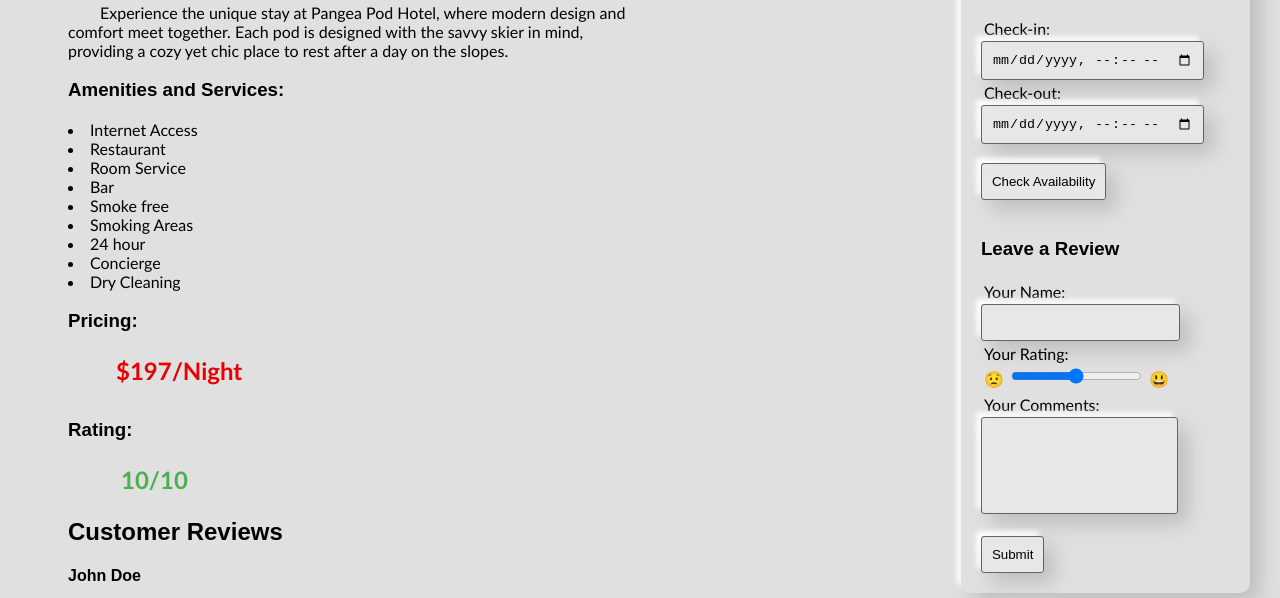
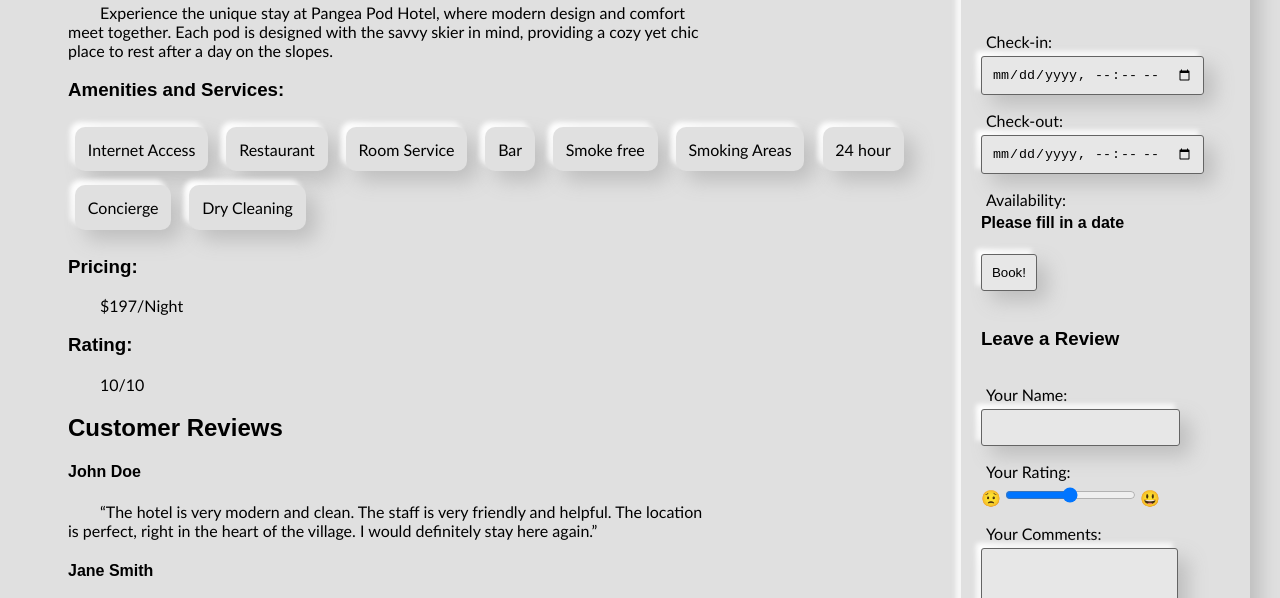
Before and after one commit to jcvancity2022/P02_Company, a plain HTML site: page product_details.html in a window 1280 px wide. Shown: the part 663-1261 px from the top of the page. Drawn offline with Linux system fonts and the light colour scheme; a web font is replaced by a local one.

Commit message:
css and html edits

```diff
--- a/css/main.css
+++ b/css/main.css
@@ -158,7 +158,8 @@ a > img:active {
 
 label {
 	display: inline-block;
-	margin: 3px;
+	margin: 5px;
+	margin-top: 1em;
 }
 
 .crisis_card {
@@ -226,53 +227,6 @@ code {
 	padding-bottom: 10%;
 }
 
-.hotel-pool, .hotel-hot-tub, .hotel-amenity {
-  display: inline-block;
-  margin-right: 1rem;
-  /* Add icons or background images for pool and hot tub */
+.remove_margin_top {
+	margin-top: 0;
 }
-
-.hotel-pricing {
-  display: inline-block;
-
-  margin-right: 8rem;
-  margin-bottom: 1rem;
-}
-
-.hotel-pricing {
-  display: inline-block;
-
-  margin-right: 8rem;
-  margin-bottom: 1rem;
-}
-
-.hotel-price {
-  font-size: 1.5rem;
-  font-weight: bold;
-  margin-bottom: 0;
-  color: #e90000; /* Price colour */
-}
-
-.hotel-per-night {
-  font-size: 0.9rem;
-  color: #666;
-  margin-left: 5px;
-}
-
-.hotel-rating {
-  display: inline;
-  align-items: center;
-}
-
-.hotel-score {
-  font-size: 1.3rem;
-  font-weight: bold;
-  color: #4caf50; /* Score colour */
-  margin-right: 5px;
-}
-.hotel-rating-number {
-  font-size: 1.5rem;
-  font-weight: bold;
-  color: #4caf50; /* Score colour */
-  margin-left: 5px;
-}
--- a/css/product_details.css
+++ b/css/product_details.css
@@ -1,6 +1,3 @@
-#background_img {
-    width: 100%;
-}
 
 #desc_checkout {
 	display: flex;
@@ -9,10 +6,6 @@
 	margin-left: 3rem;
 
 	overflow: visible;
-}
-
-#desc, #checkout {
-	max-width: 50%; /* Set a maximum width for both sections */
 }
 
 #desc {
@@ -24,6 +17,16 @@
 	/* sticky positioning: https://elad.medium.com/css-position-sticky-how-it-really-works-54cd01dc2d46 */
 	position: sticky;
 	top: 3rem;
+}
+
+#amenities {
+	display: flex;
+	flex-wrap: wrap;
+}
+.amenity {
+	display: inline-block;
+	padding: 0.8em;
+	margin: 7px;
 }
 
 @media (max-width: 70rem) {
--- a/product_details.html
+++ b/product_details.html
@@ -38,28 +38,31 @@
 			<div id="desc">
 				<div class="pane">
 					<h1>Pangea Pod Hotel</h1>
+
 					<!-- placeholder text generated by chatgpt -->
 					<p>Experience the unique stay at Pangea Pod Hotel, where modern design and comfort meet together. Each pod is designed with the savvy skier in mind, providing a cozy yet chic place to rest after a day on the slopes.</p>
-					<div class="hotel-amenities">
-						<h3>Amenities and Services:</h3>
-						<li>Internet Access</li>
-						<li>Restaurant</li>
-						<li>Room Service</li>
-						<li>Bar</li>
-						<li>Smoke free</li>
-						<li>Smoking Areas</li>
-						<li>24 hour</li>
-						<li>Concierge</li>
-						<li>Dry Cleaning</li>
+
+					<h3>Amenities and Services:</h3>
+
+					<div id="Amenities">
+						<div class="glass amenity">Internet Access</div>
+						<div class="glass amenity">Restaurant</div>
+						<div class="glass amenity">Room Service</div>
+						<div class="glass amenity">Bar</div>
+						<div class="glass amenity">Smoke free</div>
+						<div class="glass amenity">Smoking Areas</div>
+						<div class="glass amenity">24 hour</div>
+						<div class="glass amenity">Concierge</div>
+						<div class="glass amenity">Dry Cleaning</div>
 					</div>
-					<div class="hotel-pricing">
-						<h3>Pricing:</h3>
-						<p class="hotel-price">$197/Night</p>
-					</div>
-					<div class="hotel-rating">
-						<h3>Rating:</h3>
-						<p class="hotel-rating-number">10/10</p>
-					</div>
+
+					<h3>Pricing:</h3>
+
+					<p class="hotel-price">$197/Night</p>
+
+					<h3>Rating:</h3>
+
+					<p class="hotel-rating-number">10/10</p>
 
 					<h2>Customer Reviews</h2>
 
@@ -134,12 +137,13 @@
 					<br>
 					<input type="datetime-local" id="checkin-date" name="checkin" required>
 					<br>
-					<label for="checkout-date">Check-out:</label>
+					<label>Check-out:</label>
 					<br>
-					<input type="datetime-local" id="checkout-date" name="checkout" required>
+					<input type="datetime-local" name="checkout" required>
 					<br>
-					<br>
-					<input type="submit" value="Check Availability">
+					<label>Availability:</label>
+					<h4 class="remove_margin_top">Please fill in a date</h4>
+					<input type="submit" value="Book!">
 				</form>
 
 				<br>
@@ -152,9 +156,9 @@
 					<br>
 					<label>Your Rating:</label>
 					<br>
-					<label>😟</label>
+					😟
 					<input type="range" name="rating" min="-128" max="127" step="0.5" />
-					<label>😃</label>
+					😃
 					<br>
 					<label>Your Comments:</label>
 					<br>
```
